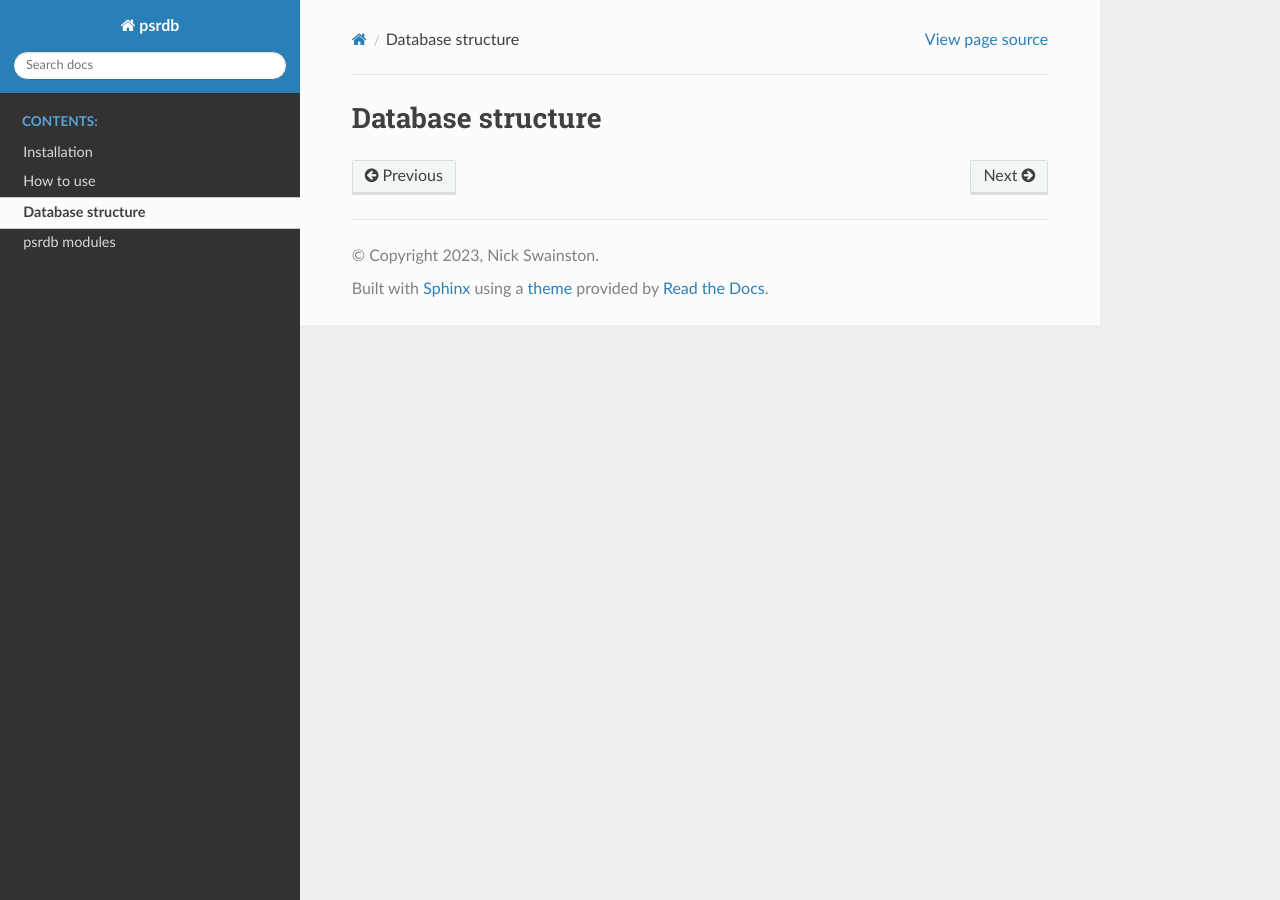
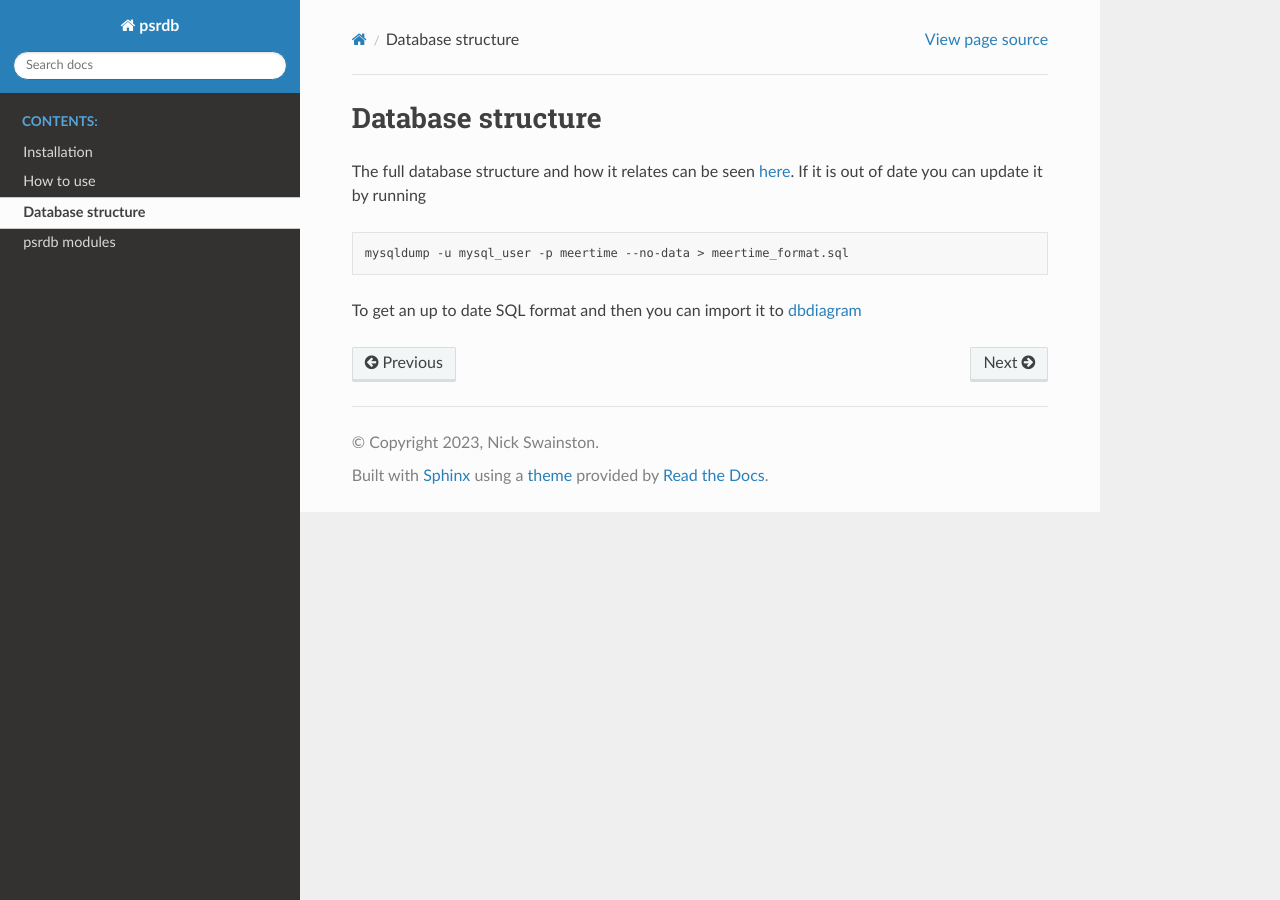
Before and after one commit to OZGrav/psrdb, a Sphinx documentation site: the page built from docs/database_structure.md, in a window 1280 px wide. Built offline with Sphinx 7.4.7 and the Read the Docs theme 2.0.0, drawn with Linux system fonts in a browser that asks for light colours.

Commit message:
Added a link to database visulisation

````diff
--- a/docs/database_structure.md
+++ b/docs/database_structure.md
@@ -1 +1,10 @@
 # Database structure
+
+The full database structure and how it relates can be seen [here](https://dbdocs.io/nickaswainston/meertime_dataportal?view=relationships).
+If it is out of date you can update it by running
+
+```bash
+mysqldump -u mysql_user -p meertime --no-data > meertime_format.sql
+```
+
+To get an up to date SQL format and then you can import it to [dbdiagram](https://dbdiagram.io/home)
````
